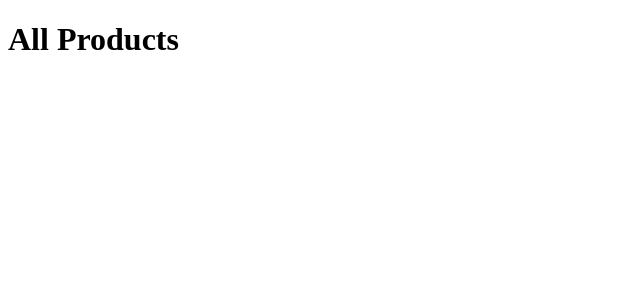
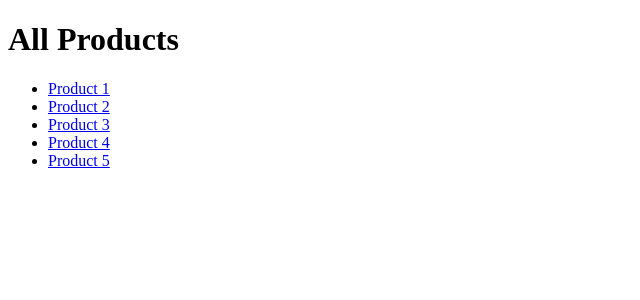
Before and after one commit to pokhreally/sveltekit-basic, a SvelteKit app: page /products in a window 1280 px wide. Shown: the top 300 px of the page, without its empty margins (0-640 px from the left). Built offline with nearby package versions, Linux system fonts and the light colour scheme.

Commit message:
feat: navigation

```diff
--- a/src/routes/+page.svelte
+++ b/src/routes/+page.svelte
@@ -1 +1,3 @@
 <h1>Hey! There</h1>
+
+<a href="/products">Products</a>
--- a/src/routes/products/+page.svelte
+++ b/src/routes/products/+page.svelte
@@ -1 +1,17 @@
+<script>
+    const productList = [
+        { id: 1, name: "Product 1" },
+        { id: 2, name: "Product 2" },
+        { id: 3, name: "Product 3" },
+        { id: 4, name: "Product 4" },
+        { id: 5, name: "Product 5" },
+    ]
+</script>
+
 <h1>All Products</h1>
+
+<ul>
+    {#each productList as product}
+    <li><a href={`/products/${product?.id}`}>{product?.name}</a></li>
+    {/each}
+</ul>
```
Also changed, not shown: src/routes/products/[productId]/+page.svelte (+16 -0 lines).
